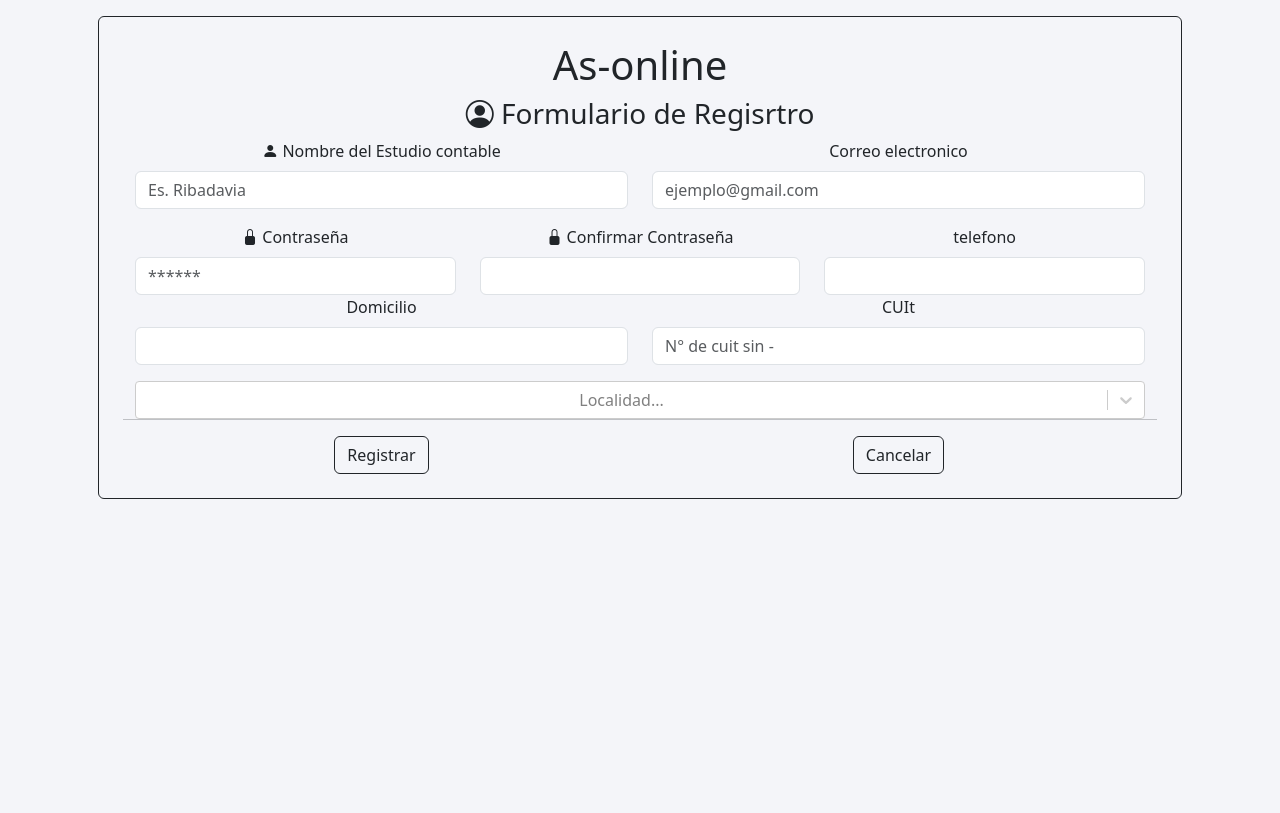
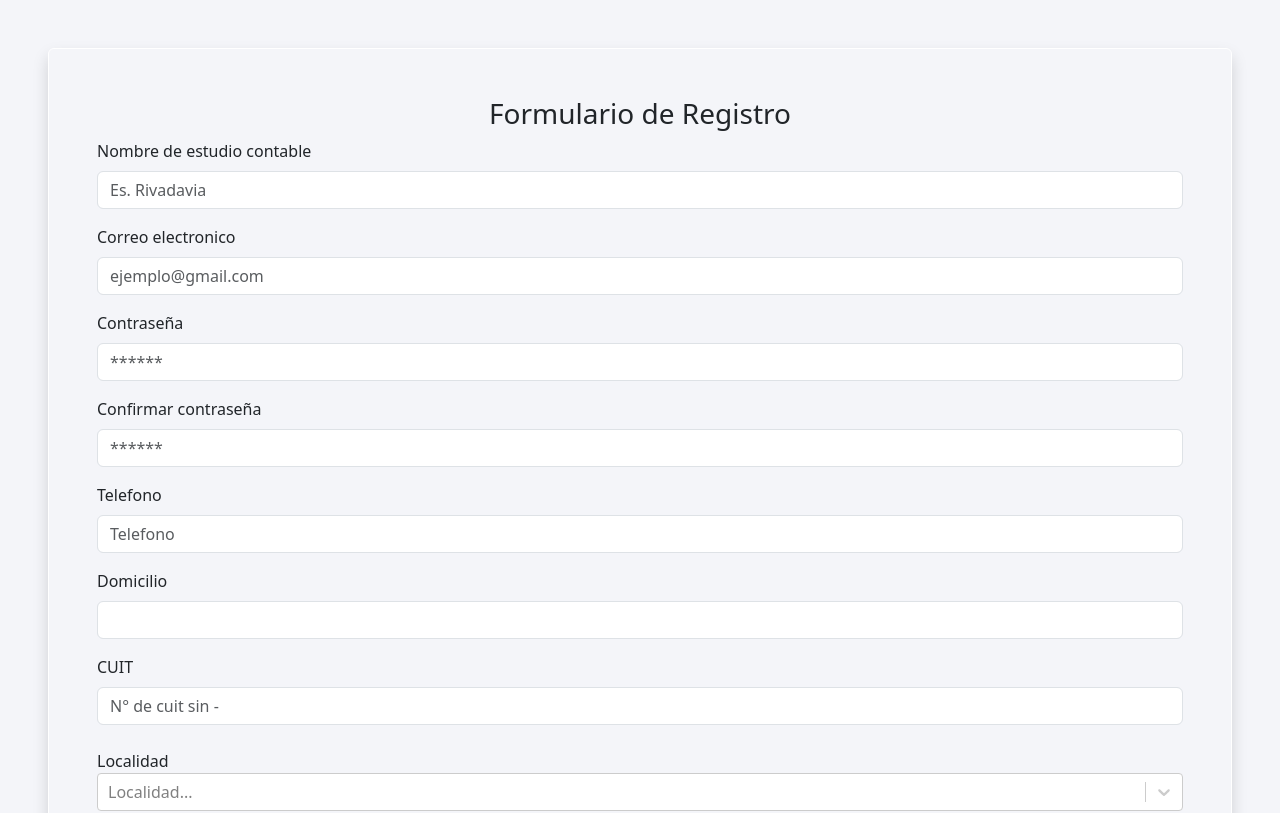
Before and after one commit to Mausach/AS-ONLINE-FRONT-Demo, a React (Vite) app: page /register in a window 1280 px wide. Shown: the top 813 px of the page. Built offline with nearby package versions, Linux system fonts and the light colour scheme; what @react-pdf/renderer would draw is missing.

Commit message:
botones resueltos

```diff
--- a/src/pages/ReegisterEC/Componentes/FormularioReegisterEC.jsx
+++ b/src/pages/ReegisterEC/Componentes/FormularioReegisterEC.jsx
@@ -1,13 +1,19 @@
-import React, { useState } from 'react'
-import { useNavigate } from 'react-router-dom';
+import React, { useState } from "react";
+import { useNavigate } from "react-router-dom";
 //import { starLogin } from '../helpers/StarLogin';
-import swal from 'sweetalert';
-import SelectLocalidad from './BuscadorSelect';
-import { starRegister } from '../Helpers/StarRegisterEC';
+import swal from "sweetalert";
+import SelectLocalidad from "./BuscadorSelect";
+import { starRegister } from "../Helpers/StarRegisterEC";
 
+// Trayendo react-bootstrap
+import Button from "react-bootstrap/Button";
+import Col from "react-bootstrap/Col";
+import Form from "react-bootstrap/Form";
+import InputGroup from "react-bootstrap/InputGroup";
+import Row from "react-bootstrap/Row";
+import Modal from "react-bootstrap/Modal";
 
 export const FormularioReegisterECk = () => {
-
   //state para usuario e email del usuario
   const [user, setUser] = useState({
     nombreEC: "",
@@ -18,7 +24,7 @@ export const FormularioReegisterECk = () => {
     domicilio: "",
     cuit: "",
     localidad: "",
-        rol:"Estudio-Contable",//mandamos un rol por defec70
+    rol: "Estudio-Contable", //mandamos un rol por defec70
   });
 
   const navigate = useNavigate();
@@ -29,10 +35,11 @@ export const FormularioReegisterECk = () => {
       ...user,
       [e.target.name]: e.target.value,
     });
-    }
+  };
 
   //captura lo el formulario y verifica los campos lanzando una alerta con swal
   const onSubmit = (e) => {
+    console.log(onSubmit)
     e.preventDefault();
     if (
       user.email.trim() === "" ||
@@ -42,140 +49,249 @@ export const FormularioReegisterECk = () => {
       user.telefono.trim() === "" ||
       user.domicilio.trim() === "" ||
       user.cuit.trim() === ""
-           /* user.localidad.trim() === ""*/) {
+      /* user.localidad.trim() === ""*/
+    ) {
+
       swal("ERROR", "todos los campos son obligatorios", "error");
     } else {
+      //swal("FUNCIONA", user.email + " " + user.password, "success");
 
-            //swal("FUNCIONA", user.email + " " + user.password, "success");
-            starRegister(user.nombreEC, user.email, user.password, user.rol, navigate);//llama al metodo starLogin del helper
-        }
+      starRegister(
+        user.nombreEC,
+        user.email,
+        user.password,
+        user.rol,
+        navigate
+      ); //llama al metodo starLogin del helper
     }
 
-    const ir_login = () => {
-        navigate('/*')
-      }
-
-    return (
-        <div className='container-sm'>
-            <form className="p-5 p-sm-4 rounded text-center border border-dark m-3 row" onSubmit={onSubmit}>
-
-                <h1 className=''>
-
-                    As-online
-                </h1>
-
-                <h3 className=''>
-                    <i className="bi bi-person-circle"> </i>
-                    Formulario de Regisrtro
-                </h3>
-
-                <div className='col-6'>
-                    <label for="exampleFormControlInput1" className="form-label text-dark" onSubmit={onSubmit}>
-
-                        <i className="bi bi-person-fill"> </i>
-                        Nombre del Estudio contable
-
-
-                    </label>
-                    <input type="text" name="nombreEC" className="form-control mb-3" placeholder="Es. Ribadavia" maxLength={30} value={user.nombreEC} onChange={onInputChange} />
-
-                </div>
-
-
-                <div className='col-6'>
-                    <label for="exampleFormControlInput1" className="form-label text-dark">
-
-
-                        Correo electronico
-
-
-                    </label>
-                    <input type="email" name="email" className="form-control" placeholder="ejemplo@gmail.com" minLength={5} maxLength={20} value={user.email} onChange={onInputChange} />
-
-                </div>
-
-
-                <div className='col-4'>
-                    <label for="exampleFormControlInput1" className="form-label text-dark">
-
-                        <i className="bi bi-lock-fill"> </i>
-                        Contraseña
-
-                    </label>
-                    <input type="password" name="password" className="form-control" placeholder="******" minLength={5} maxLength={20} value={user.password} onChange={onInputChange} />
-
-
-                </div>
-
-                <div className='col-4'>
-                    <label for="exampleFormControlInput1" className="form-label text-dark">
-
-                        <i className="bi bi-lock-fill"> </i>
-                        Confirmar Contraseña
-
-                    </label>
-                    <input type="password" name="confirmarPassword" className="form-control" minLength={5} maxLength={20} value={user.confirmarPassword} onChange={onInputChange} />
-
-
-                </div>
-
-                <div className='col-4'>
-                    <label for="exampleFormControlInput1" className="form-label text-dark">
-
-
-                        telefono
-
-                    </label>
-                    <input type="number" name="telefono" className="form-control" minLength={5} maxLength={20} value={user.telefono} onChange={onInputChange} />
-
-                </div>
-
-
-                <div className='col-6'>
-                    <label for="exampleFormControlInput1" className="form-label text-dark" onSubmit={onSubmit}>
-
-
-                        Domicilio
-
-
-                    </label>
-                    <input type="text" name="domicilio" className="form-control mb-3" maxLength={30} value={user.domicilio} onChange={onInputChange} />
-
-                </div>
-
-                <div className='col-6'>
-                    <label for="exampleFormControlInput1" className="form-label text-dark">
-
-
-                        CUIt
-
-                    </label>
-                    <input type="number" name="cuit" className="form-control" placeholder='N° de cuit sin -' minLength={5} maxLength={20} value={user.cuit} onChange={onInputChange} />
-
-                </div>
-
-
-                <div className='col-12'>
-                    <SelectLocalidad />
-
-
-                </div>
-
-                <hr></hr>
-
-                <div className="col-6">
-                    <button type="submit" className="btn btn-outline-dark" >Registrar</button>
-                </div>
-
-                <div className="col-6">
-                    <button className="btn btn-outline-dark" onClick={ir_login} >Cancelar</button>
-                </div>
+  };
 
 
 
-            </form>
+  const ir_login = () => {
+    navigate("/*");
+  };
+
+  return (
+    <div className="  p-sm-5 rounded border border-white m-5 shadow">
+      <h3 className="text-center">Formulario de Registro</h3>
+      {/* Nombre */}
+      <Form onSubmit={onSubmit}>
+        <Form.Group className="mb-3">
+          <Form.Label className="text-dark">
+            Nombre de estudio contable
+          </Form.Label>
+          <Form.Control
+            type="text"
+            name="nombreEC"
+            placeholder="Es. Rivadavia"
+            maxLength={30}
+            value={user.nombreEC}
+            onChange={onInputChange}
+          />
+        </Form.Group>
+        {/* Email */}
+        <Form.Group className="mb-3">
+          <Form.Label className="text-dark">Correo electronico</Form.Label>
+          <Form.Control
+            type="email"
+            name="email"
+            placeholder="ejemplo@gmail.com"
+            minLength={5}
+            maxLength={20}
+            value={user.email}
+            onChange={onInputChange}
+          />
+        </Form.Group>
+        {/* Contraseña */}
+        <Form.Group className="mb-3">
+          <Form.Label className="text-dark">Contraseña</Form.Label>
+          <Form.Control
+            type="password"
+            name="password"
+            placeholder="******"
+            minLength={5}
+            maxLength={20}
+            value={user.password}
+            onChange={onInputChange}
+          />
+        </Form.Group>
+        {/* Confirmar constraseña */}
+        <Form.Group className="mb-3">
+          <Form.Label className="text-dark">Confirmar contraseña</Form.Label>
+          <Form.Control
+            type="password"
+            name="confirmarPassword"
+            placeholder="******"
+            minLength={5}
+            maxLength={20}
+            value={user.confirmarPassword}
+            onChange={onInputChange}
+          />
+        </Form.Group>
+        {/* Telfono */}
+        <Form.Group className="mb-3">
+          <Form.Label className="text-dark">Telefono</Form.Label>
+          <Form.Control
+            type="number"
+            name="telefono"
+            placeholder="Telefono"
+            minLength={5}
+            maxLength={20}
+            value={user.telefono}
+            onChange={onInputChange}
+          />
+        </Form.Group>
+        {/* Domicilio */}
+        <Form.Group className="mb-3">
+          <Form.Label className="text-dark">Domicilio</Form.Label>
+          <Form.Control
+            type="text"
+            name="domicilio"
+            placeholder=""
+            maxLength={30}
+            value={user.domicilio}
+            onChange={onInputChange}
+          />
+        </Form.Group>
+        {/* CUIT */}
+        <Form.Group className="mb-3">
+          <Form.Label className="text-dark">CUIT</Form.Label>
+          <Form.Control
+            type="number"
+            name="cuit"
+            placeholder="N° de cuit sin -"
+            minLength={5}
+            maxLength={20}
+            value={user.cuit}
+            onChange={onInputChange}
+          />
+        </Form.Group>
+        {/* Localidad */}
+
+        <div className="col-12 mt-4">
+          Localidad
+          <SelectLocalidad />
         </div>
-    )
 
+        <div className="text-center d-flex mt-4">
+        <div className="col-6">
+          <button type="submit" className="btn btn-outline-dark">
+            Registrar
+          </button>
+        </div>
+        <div className="col-6">
+          <button className="btn btn-outline-dark" onClick={ir_login}>
+            Cancelar
+          </button>
+        </div>
+        </div>
+      </Form>
+    </div>
 
-}
+    // <div className='container-sm'>
+    //     <form className="p-5 p-sm-4 rounded text-center border border-dark m-3 row" onSubmit={onSubmit}>
+
+    //         <h1 className=''>
+
+    //             As-online
+    //         </h1>
+
+    //         <h3 className=''>
+    //             <i className="bi bi-person-circle"> </i>
+    //             Formulario de Regisrtro
+    //         </h3>
+
+    //         <div className='col-6'>
+    //             <label for="exampleFormControlInput1" className="form-label text-dark" onSubmit={onSubmit}>
+
+    //                 <i className="bi bi-person-fill"> </i>
+    //                 Nombre del Estudio contable
+
+    //             </label>
+    //             <input type="text" name="nombreEC" className="form-control mb-3" placeholder="Es. Ribadavia" maxLength={30} value={user.nombreEC} onChange={onInputChange} />
+
+    //         </div>
+
+    //         <div className='col-6'>
+    //             <label for="exampleFormControlInput1" className="form-label text-dark">
+
+    //                 Correo electronico
+
+    //             </label>
+    //             <input type="email" name="email" className="form-control" placeholder="ejemplo@gmail.com" minLength={5} maxLength={20} value={user.email} onChange={onInputChange} />
+
+    //         </div>
+
+    //         <div className='col-4'>
+    //             <label for="exampleFormControlInput1" className="form-label text-dark">
+
+    //                 <i className="bi bi-lock-fill"> </i>
+    //                 Contraseña
+
+    //             </label>
+    //             <input type="password" name="password" className="form-control" placeholder="******" minLength={5} maxLength={20} value={user.password} onChange={onInputChange} />
+
+    //         </div>
+
+    //         <div className='col-4'>
+    //             <label for="exampleFormControlInput1" className="form-label text-dark">
+
+    //                 <i className="bi bi-lock-fill"> </i>
+    //                 Confirmar Contraseña
+
+    //             </label>
+    //             <input type="password" name="confirmarPassword" className="form-control" minLength={5} maxLength={20} value={user.confirmarPassword} onChange={onInputChange} />
+
+    //         </div>
+
+    //         <div className='col-4'>
+    //             <label for="exampleFormControlInput1" className="form-label text-dark">
+
+    //                 telefono
+
+    //             </label>
+    //             <input type="number" name="telefono" className="form-control" minLength={5} maxLength={20} value={user.telefono} onChange={onInputChange} />
+
+    //         </div>
+
+    //         <div className='col-6'>
+    //             <label for="exampleFormControlInput1" className="form-label text-dark" onSubmit={onSubmit}>
+
+    //                 Domicilio
+
+    //             </label>
+    //             <input type="text" name="domicilio" className="form-control mb-3" maxLength={30} value={user.domicilio} onChange={onInputChange} />
+
+    //         </div>
+
+    //         <div className='col-6'>
+    //             <label for="exampleFormControlInput1" className="form-label text-dark">
+
+    //                 CUIt
+
+    //             </label>
+    //             <input type="number" name="cuit" className="form-control" placeholder='N° de cuit sin -' minLength={5} maxLength={20} value={user.cuit} onChange={onInputChange} />
+
+    //         </div>
+
+    //         <div className='col-12'>
+    //             <SelectLocalidad />
+
+    //         </div>
+
+    //         <hr></hr>
+
+    //         <div className="col-6">
+    //             <button type="submit" className="btn btn-outline-dark" >Registrar</button>
+    //         </div>
+
+    //         <div className="col-6">
+    //             <button className="btn btn-outline-dark" onClick={ir_login} >Cancelar</button>
+    //         </div>
+
+    //     </form>
+    // </div>
+  );
+};
--- a/src/pages/Sucursales/Componentes/NavBarSuc.jsx
+++ b/src/pages/Sucursales/Componentes/NavBarSuc.jsx
@@ -27,7 +27,7 @@ export const NavBarSuc =( {Empresa, navegate} ) => {//se podria recibir nombre i
   // }
 
   const volver1 = ()=> {
-    console.log(Empresa)
+
     navegate('/menuEC', {state:Empresa.id_Esutdio_Conable})
   }
 
```
Also changed, not shown: src/pages/Declaraciones/Declaracion.jsx (+5 -2 lines), src/pages/Declaraciones/componentes/NavBarDec.jsx (+9 -2 lines). Lines whose indentation alone changed are shown as unchanged.
